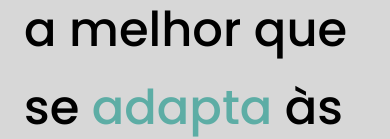
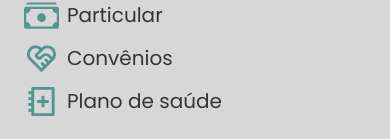
Before and after one commit to vinivent/modern-healthcare, a React (Vite) app: page /treatment in a window 390 px wide. Shown: the part 707-846 px from the top of the page. Built offline with nearby package versions, Linux system fonts and the light colour scheme; no server answers.

Commit message:
making int responsive

```diff
--- a/src/pages/Treatment.jsx
+++ b/src/pages/Treatment.jsx
@@ -17,8 +17,9 @@ const Treatment = () => {
 
       <div className="bg-[#d7d7d7] sm:px-16 px-6 flex justify-center items-start">
         <div className="w-full">
-          <div className="flex flex-row justify-between items-center">
-            <h1 className="sm:translate-x-[200px] translate-x-[0px] font-medium text-5xl font-poppins leading-relaxed">
+          <div className="flex flex-col sm:flex-row justify-between items-start mt-24">
+            <div className="flex flex-col sm:flex-row justify-between items-center">
+              <h1 className="font-medium xl:text-5xl text-3xl md:text-3xl font-poppins leading-relaxed xl:ml-36 md:ml-0 ml-0">
                 Oferecemos diferentes <br />
                 opções de atendimento para <br />
                 que você possa escolher
@@ -38,17 +39,18 @@ const Treatment = () => {
                     <TbHeartHandshake className="mr-2 text-[#53968f] text-[35px]" />{" "}
                     Convênios
                   </h2>
-                <h2 className="flex flex-row items-center text-dimGrey text-xl font-normal">
+                  <h2 className="flex flex-row items-center text-dimGrey text-xl font-normal sm:mb-0 mb-10">
                     <RiHealthBookLine className="mr-2 text-[#53968f] text-[35px]" />{" "}
                     Plano de saúde
                   </h2>
                 </div>
               </h1>
+            </div>
 
             <img
               src={treatment}
               alt="treatment"
-              className="w-[550px] translate-x-[65px] sm:flex hidden"
+              className="w-[550px] translate-x-[65px] sm:flex hidden -mt-24"
             />
           </div>
         </div>
```
Lines whose indentation alone changed are shown as unchanged.
